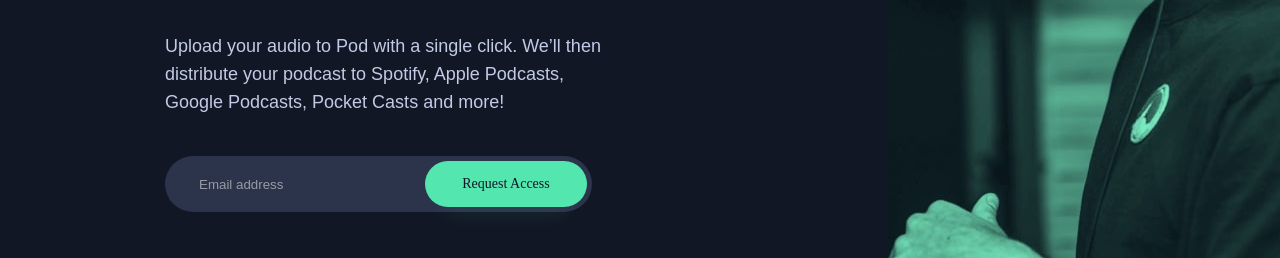
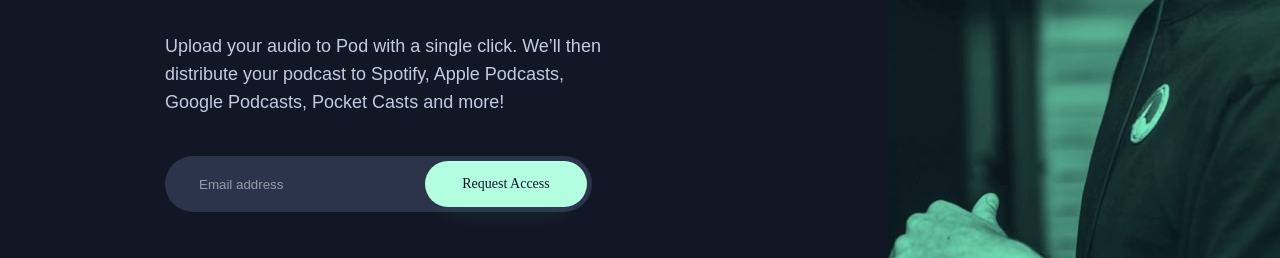
Before and after one commit to amaanath/pod-request-landing-page, a plain HTML site: page index.html in a window 1280 px wide. In both pictures the pointer is over the input "Request Access". Shown: the part 457-715 px from the top of the page. Drawn offline with Linux system fonts and the light colour scheme; a web font is replaced by a local one.

Commit message:
Added transition to button

```diff
--- a/style.css
+++ b/style.css
@@ -96,6 +96,11 @@ body {
     border-radius: 28px;
     border: none;
     padding: 9px 27px;
+    transition: 0.5s;
+}
+
+.form-submit:hover {
+    background: #B3FFE2;
 }
 
 .backgroundImage__host {
```
